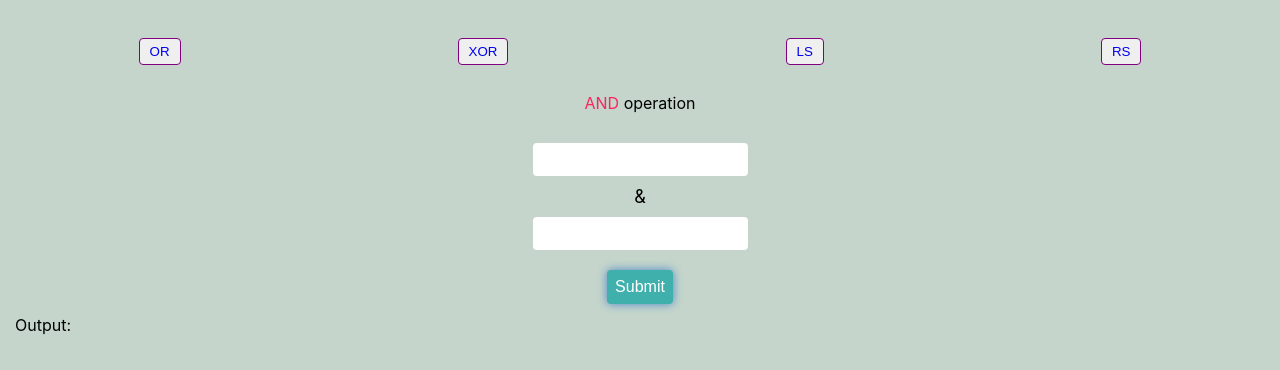
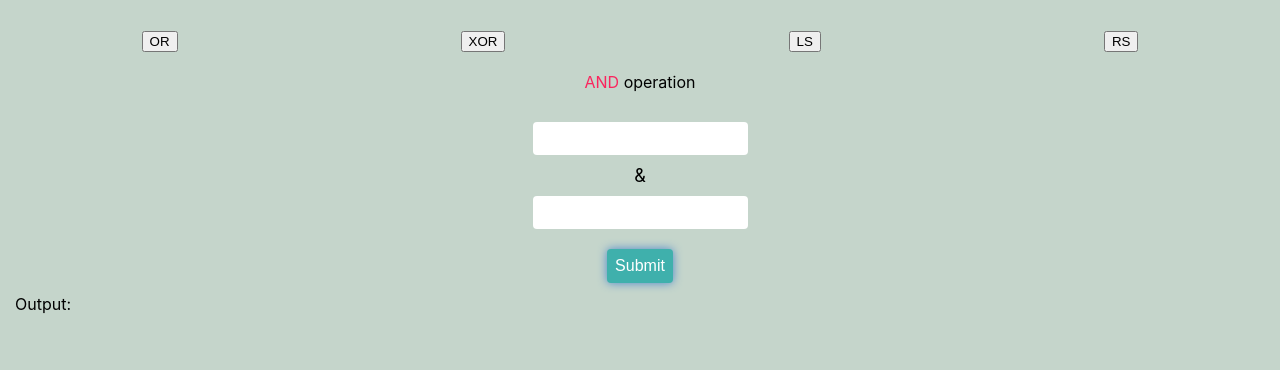
Before and after one commit to vipuly1/bitwise_calculator, a React (Create React App) app: page /and in a window 1280 px wide. Shown: the top 370 px of the page. Built offline with nearby package versions, Linux system fonts and the light colour scheme.

Commit message:
few UI changes

```diff
--- a/src/Components/Links.js
+++ b/src/Components/Links.js
@@ -12,7 +12,7 @@ const Links = ({page}) => {
                 return item
             }
         }).map((item, index)=>{
-            return <button key={index}><Link  to={`/${item}`}>{item.toUpperCase()}</Link></button>
+            return <Link key={index} to={`/${item}`}><button>{item.toUpperCase()}</button></Link>
         })}
     </div>
   )
```
